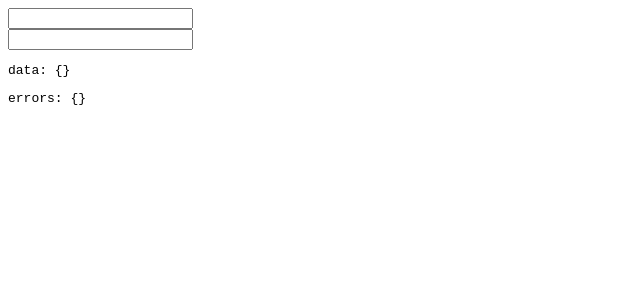
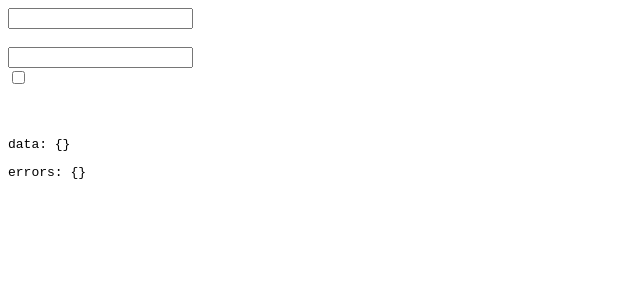
Before and after one commit to Randagio13/rapid-form, a React (Create React App) app: page / in a window 1280 px wide. Shown: the top 300 px of the page, without its empty margins (0-640 px from the left). Built offline with nearby package versions, Linux system fonts and the light colour scheme.

Commit message:
fix: set error input text

```diff
--- a/src/components/useRapidForm.tsx
+++ b/src/components/useRapidForm.tsx
@@ -1,9 +1,11 @@
 import { useCallback, useDebugValue, useReducer } from 'react'
 
 const setErrors = (data: any, dispatch: any) => {
+  console.log('data :', data)
   if (!data.value) {
     dispatch({
       type: 'empty',
+      name: data.name,
       data: {
         [data.name]: {
           ...data
@@ -16,8 +18,10 @@ const setErrors = (data: any, dispatch: any) => {
       }
     })
   } else {
+    console.log('data change :', data)
     dispatch({
       type: 'change',
+      name: data.name,
       data: {
         [data.name]: {
           ...data
@@ -28,13 +32,12 @@ const setErrors = (data: any, dispatch: any) => {
 }
 
 const fetchReducer = (state: any, action: any) => {
-  console.log('state fetch :', state)
   if (action.type === 'change') {
-    Object.keys(state.errors).map((k: any) => {
-      if (state.data.hasOwnProperty(k)) {
-        delete state.errors[k]
-      }
-    })
+    console.log('state, action :', action)
+    if (state.errors.hasOwnProperty(action.name)) {
+      console.log('k sto eliminando :', action.name)
+      delete state.errors[action.name]
+    }
     return {
       ...state,
       data: {
@@ -42,7 +45,8 @@ const fetchReducer = (state: any, action: any) => {
         ...action.data
       },
       errors: {
-        ...state.errors
+        ...state.errors,
+        ...action.errors
       }
     }
   } else if (action.type === 'empty') {
@@ -64,18 +68,20 @@ const fetchReducer = (state: any, action: any) => {
 
 export const useValidation = (dispatch: any) =>
   useCallback(
-    (ref: any) => {
+    (ref: any): void => {
       ref.oninput = (e: React.ChangeEvent<HTMLInputElement>) => {
         const v = e.target.value
         const n = e.target.name
         const t = e.target.type
         const r = e.target.required
+        const c = e.target.checked
         const data: any = {
           [n]: {
             value: v,
             name: n,
             type: t,
-            required: r
+            required: r,
+            checked: c
           }
         }
         setErrors(data[n], dispatch)
--- a/src/index.tsx
+++ b/src/index.tsx
@@ -7,10 +7,15 @@ const Form = () => {
   console.log('data :', data)
   console.log('errors :', errors)
   return (
-    <form>
+    <form autoComplete='off'>
       <input name='username' ref={validation} required />
       <br />
+      <br />
       <input name='name' ref={validation} required />
+      <br />
+      <input name='privacy' type='checkbox' ref={validation} required />
+      <br />
+      <br />
       <br />
       <pre>{`data: ${JSON.stringify(data, null, 2)}`}</pre>
       <pre>{`errors: ${JSON.stringify(errors, null, 2)}`}</pre>
```
Also changed, not shown: package.json (+2 -8 lines).
